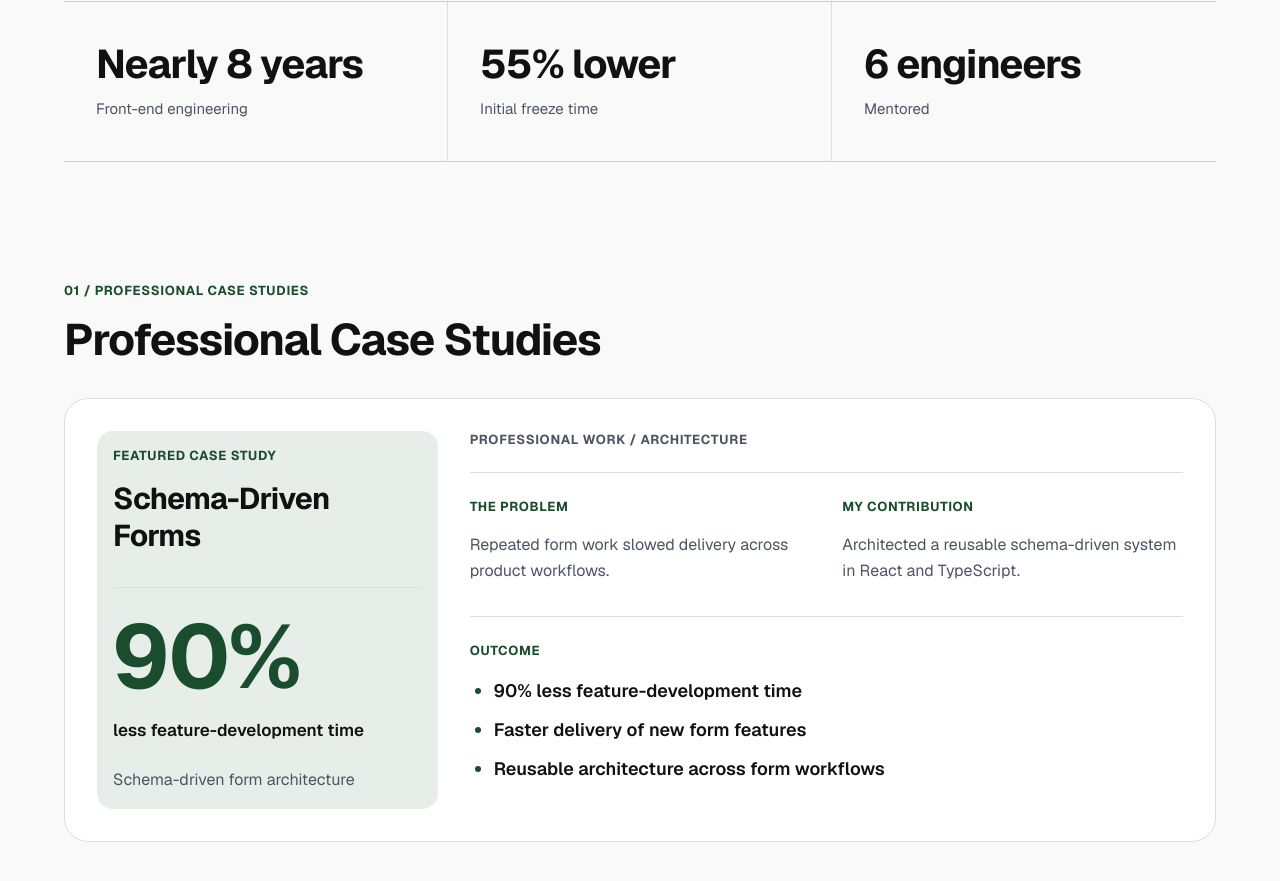
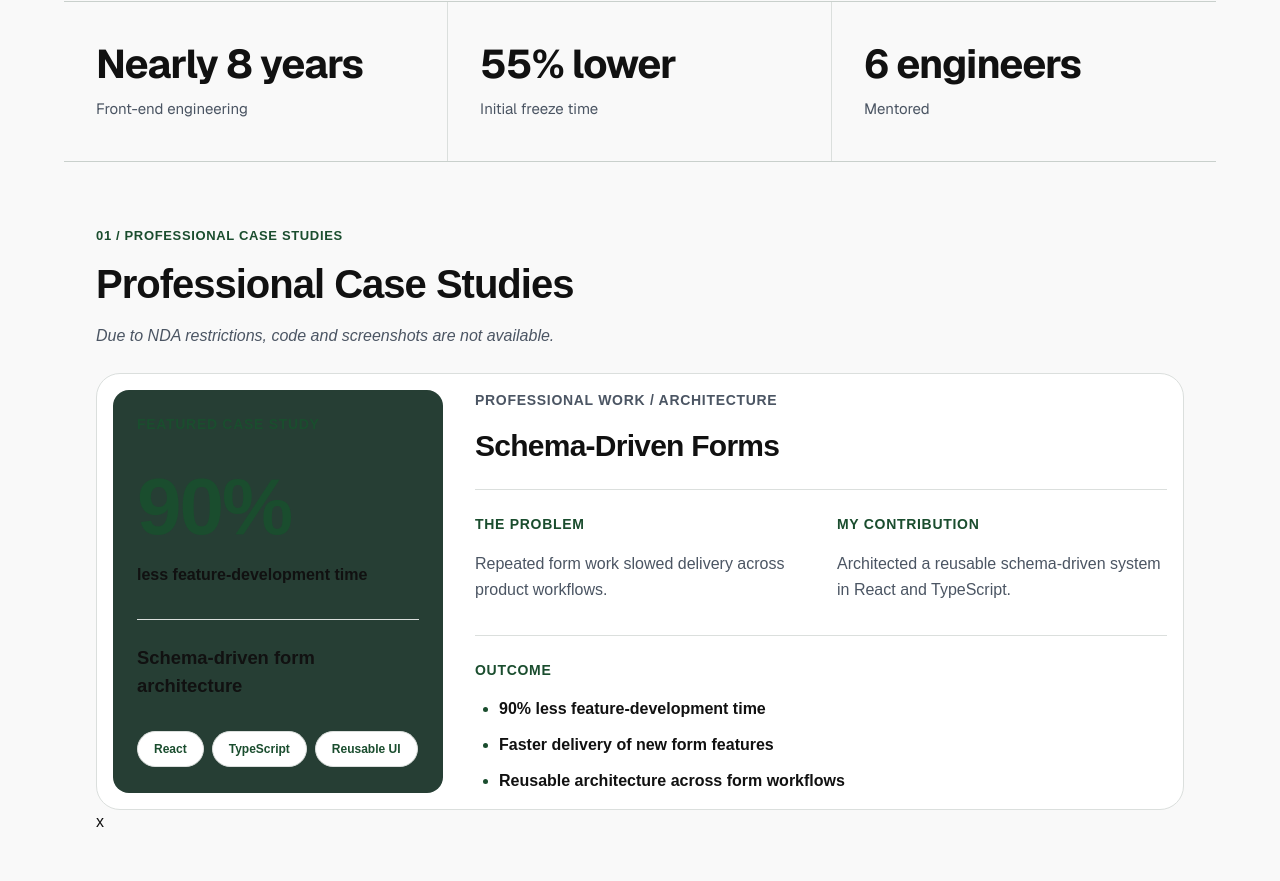
Before and after one commit to Abhishekumar93/portfolio-v2, a Next.js app: page / in a window 1280 px wide. Shown: the part 713-1594 px from the top of the page. Built offline with nearby package versions, Linux system fonts and the light colour scheme.

Commit message:
Refactor SchemaDrivenCaseStudy and ProfessionalCaseStudies components; enhance layout, update styles, and improve accessibility

```diff
--- a/components/Sections/ProfessionalCaseStudies/SchemaDrivenCaseStudy.tsx
+++ b/components/Sections/ProfessionalCaseStudies/SchemaDrivenCaseStudy.tsx
@@ -2,59 +2,72 @@ const SchemaDrivenCaseStudy = () => {
   return (
     <article
       aria-labelledby="schema-driven-case-study-heading"
-      className="grid grid-cols-12 gap-y-6 rounded-3xl border border-border bg-surface p-6 md:gap-x-6 lg:gap-8 lg:p-8"
+      className="grid grid-cols-12 gap-y-6 rounded-3xl border border-border bg-surface p-2 md:p-4 md:gap-x-6 lg:gap-8"
     >
-      <div className="col-span-12 rounded-2xl bg-accent/10 p-6 md:col-span-5 md:p-4 lg:col-span-4">
-        <p className="text-xs font-bold uppercase tracking-wider text-accent md:text-[13px]">
+      <div className="col-span-12 rounded-2xl bg-[#263e34] p-3 md:p-4 lg:p-6 md:col-span-5 lg:col-span-4">
+        <p className="text-[clamp(0.75rem,2.5vw,1.25rem)] md:text-[clamp(0.75rem,1.75vw,0.875rem)] font-bold uppercase tracking-wider text-accent">
           Featured Case Study
+        </p>
+        <div className="mt-4 md:mt-6 lg:mt-8">
+          <p className="text-[clamp(3rem,6.75vw,4.5rem)] md:text-[clamp(4rem,7vw,5rem)] font-bold leading-none tracking-tight text-accent">
+            90%
+          </p>
+          <p className="mt-4 text-[clamp(0.875rem,4vw,1rem)] font-semibold leading-normal text-foreground">
+            less feature-development time
+          </p>
+        </div>
+        <p className="mt-4 md:mt-6 lg:mt-8 border-t border-border pt-6 text-[clamp(1rem,4vw,1.15rem)] font-semibold leading-normal text-foreground">
+          Schema-driven form architecture
+        </p>
+        <ul
+          aria-label="Technologies"
+          className="mt-4 md:mt-6 lg:mt-8 flex flex-wrap gap-2"
+        >
+          {["React", "TypeScript", "Reusable UI"].map((technology) => (
+            <li
+              key={technology}
+              className="rounded-full border border-border bg-surface px-4 py-2 text-[clamp(0.625rem,3.5vw,0.75rem)] font-semibold leading-normal text-accent"
+            >
+              {technology}
+            </li>
+          ))}
+        </ul>
+      </div>
+
+      <div className="col-span-12 md:col-span-7 lg:col-span-8">
+        <p className="text-[clamp(0.75rem,2.5vw,1.25rem)] md:text-[clamp(0.75rem,1.75vw,0.875rem)] font-bold uppercase tracking-wider text-text-secondary">
+          Professional Work / Architecture
         </p>
         <h3
           id="schema-driven-case-study-heading"
-          className="mt-4 wrap-break-word text-2xl font-bold leading-tight tracking-tight text-foreground md:text-[26px] lg:text-[30px]"
+          className="mt-4 wrap-break-word text-[clamp(1.25rem,4.15vw,1.5rem)] font-bold leading-tight tracking-tight text-foreground md:text-[26px] lg:text-[30px]"
         >
           Schema-Driven Forms
         </h3>
-        <div className="mt-8 border-t border-border pt-6">
-          <p className="text-[clamp(4.5rem,7vw,6rem)] font-bold leading-none tracking-tight text-accent">
-            90%
-          </p>
-          <p className="mt-4 text-[17px] font-semibold leading-normal text-foreground">
-            less feature-development time
-          </p>
-        </div>
-        <p className="mt-6 text-base leading-relaxed text-text-secondary">
-          Schema-driven form architecture
-        </p>
-      </div>
-
-      <div className="col-span-12 md:col-span-7 lg:col-span-8">
-        <p className="text-xs font-bold uppercase tracking-wider text-text-secondary md:text-[13px]">
-          Professional Work / Architecture
-        </p>
         <div className="mt-6 grid gap-8 border-t border-border pt-6 lg:grid-cols-2">
           <div>
-            <h4 className="text-[13px] font-bold uppercase tracking-wider text-accent">
+            <h4 className="text-[clamp(0.75rem,2.5vw,1.25rem)] md:text-[clamp(0.75rem,1.75vw,0.875rem)] font-bold uppercase tracking-wider text-accent">
               The Problem
             </h4>
-            <p className="mt-4 text-base leading-relaxed text-text-secondary">
+            <p className="mt-2 lg:mt-4 text-[clamp(1rem,3.75vw,1.15rem)] md:text-[clamp(0.875rem,1.5vw,1rem)] leading-relaxed text-text-secondary">
               Repeated form work slowed delivery across product workflows.
             </p>
           </div>
           <div>
-            <h4 className="text-[13px] font-bold uppercase tracking-wider text-accent">
+            <h4 className="text-[clamp(0.75rem,2.5vw,1.25rem)] md:text-[clamp(0.75rem,1.75vw,0.875rem)] font-bold uppercase tracking-wider text-accent">
               My Contribution
             </h4>
-            <p className="mt-4 text-base leading-relaxed text-text-secondary">
+            <p className="mt-2 lg:mt-4 text-[clamp(1rem,3.75vw,1.15rem)] md:text-[clamp(0.875rem,1.5vw,1rem)] leading-relaxed text-text-secondary">
               Architected a reusable schema-driven system in React and
               TypeScript.
             </p>
           </div>
         </div>
         <div className="mt-8 border-t border-border pt-6">
-          <h4 className="text-[13px] font-bold uppercase tracking-wider text-accent">
+          <h4 className="text-[clamp(0.75rem,2.5vw,1.25rem)] md:text-[clamp(0.75rem,1.75vw,0.875rem)] font-bold uppercase tracking-wider text-accent">
             Outcome
           </h4>
-          <ul className="mt-4 list-disc space-y-3 pl-6 text-[17px] font-semibold leading-normal text-foreground marker:text-accent md:text-lg">
+          <ul className="mt-4 list-disc space-y-3 pl-6 text-[clamp(1rem,3.75vw,1.15rem)] md:text-[clamp(0.875rem,1.5vw,1rem)] font-semibold leading-normal text-foreground marker:text-accent md:text-lg">
             <li>90% less feature-development time</li>
             <li>Faster delivery of new form features</li>
             <li>Reusable architecture across form workflows</li>
--- a/components/Sections/ProfessionalCaseStudies/index.tsx
+++ b/components/Sections/ProfessionalCaseStudies/index.tsx
@@ -5,22 +5,24 @@ const ProfessionalCaseStudies = () => {
     <section
       id="experience"
       aria-labelledby="professional-case-studies-heading"
-      className="px-6 py-16 font-sans md:px-8 lg:px-12 lg:py-24 xl:px-0"
+      className="p-6 md:py-8 lg:px-8 lg:py-10"
     >
-      <div className="mx-auto max-w-6xl">
-        <p className="text-xs font-bold uppercase tracking-wider text-accent md:text-[13px]">
+      <p className="text-[clamp(0.75rem,2.5vw,1.25rem)] font-bold uppercase tracking-wider text-accent md:text-[13px]">
         01 / Professional Case Studies
       </p>
       <h2
         id="professional-case-studies-heading"
-          className="mt-4 text-[32px] font-bold leading-[1.15] tracking-tight text-foreground md:text-[38px] lg:text-[44px]"
+        className="mt-4 text-[clamp(1.25rem,7vw,2.25rem)] font-bold leading-[1.15] tracking-tight text-foreground md:text-[clamp(1.5rem,3.5vw,2.5rem)]"
       >
         Professional Case Studies
       </h2>
-        <div className="mt-8">
+      <p className="mt-4 text-[clamp(0.875rem,2.5vw,1rem)] italic leading-relaxed text-text-secondary">
+        Due to NDA restrictions, code and screenshots are not available.
+      </p>
+      <div className="mt-6">
         <SchemaDrivenCaseStudy />
       </div>
-      </div>
+      x
     </section>
   );
 };
```
Lines whose indentation alone changed are shown as unchanged.
